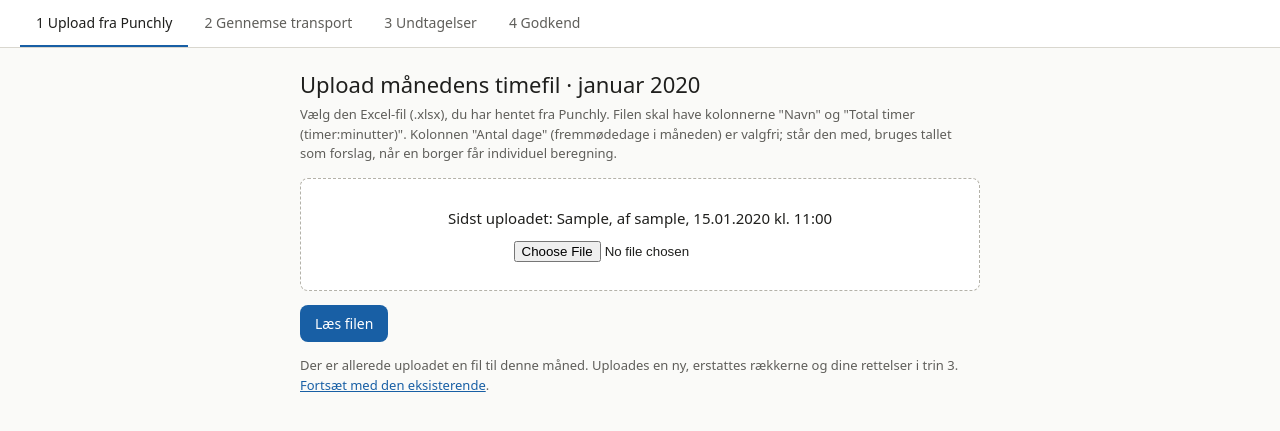
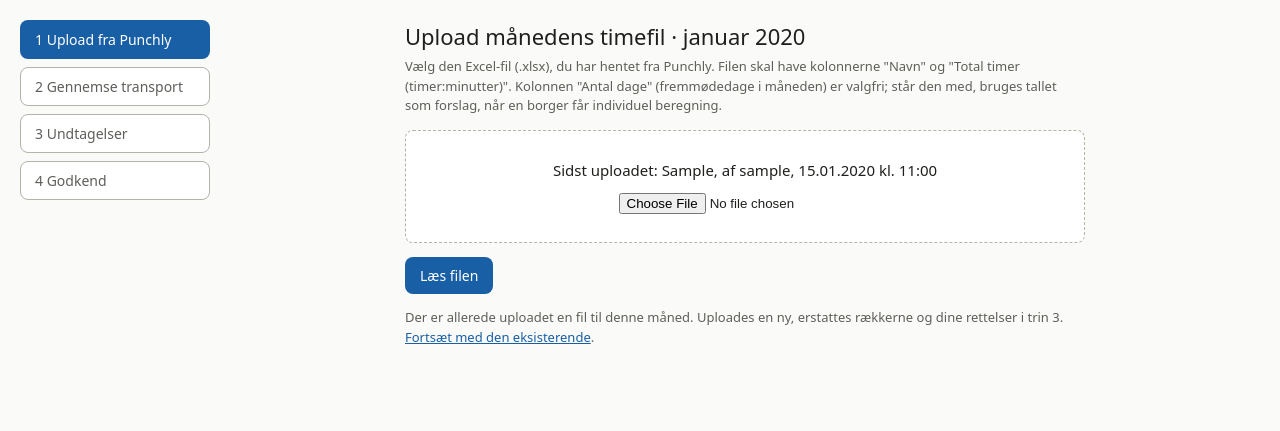
Before and after one commit to HJK-SAEH-Automatisering/BorgerL-n, a Django app: page /koersel/1/upload/ in a window 1280 px wide. Shown: the part 38-469 px from the top of the page. Run offline with Django 5.2, Linux system fonts and the light colour scheme; a user stored in the database is signed in; tables that the repository leaves empty hold one stand-in row (values such as "Sample post").

Commit message:
task-0004: vis trinene som knapper i en søjle i venstre side

```diff
--- a/static/css/app.css
+++ b/static/css/app.css
@@ -31,10 +31,17 @@ a { color: var(--accent); }
 .topbar .spacer { flex: 1; }
 .topbar form { display: inline; }
 .link { background: none; border: none; color: var(--text-2); cursor: pointer; font: inherit; padding: 0; }
-.stepper { display: flex; border-bottom: 0.5px solid var(--border); background: var(--surface); padding: 0 20px; }
-.stp { font-size: 14px; padding: 12px 16px; color: var(--text-2); border-bottom: 2px solid transparent; text-decoration: none; }
-.stp.on { color: var(--text); font-weight: 500; border-bottom-color: var(--accent); }
+.side.med-trin { display: grid; grid-template-columns: 210px minmax(0, 1fr); max-width: 1440px; margin: 0 auto; }
+.stepper { display: flex; flex-direction: column; gap: 8px; padding: 20px 0 20px 20px; align-self: start; }
+.stp { font-size: 14px; padding: 8px 14px; border-radius: 8px; border: 0.5px solid var(--border-strong); background: var(--surface); color: var(--text-2); text-decoration: none; }
+.stp:hover { background: var(--surface-2); }
+.stp.on { background: var(--accent); color: var(--on-accent); border-color: transparent; font-weight: 500; }
+.stp.on:hover { background: var(--accent); filter: brightness(1.1); }
 .stp.done { color: var(--text); }
+@media (max-width: 800px) {
+  .side.med-trin { display: block; }
+  .stepper { flex-direction: row; flex-wrap: wrap; padding: 12px 20px 0; }
+}
 .wrap { max-width: 1200px; margin: 0 auto; padding: 20px; }
 .wrap.smal { max-width: 720px; }
 h1 { font-size: 22px; font-weight: 500; margin: 0 0 4px; }
--- a/templates/base.html
+++ b/templates/base.html
@@ -18,11 +18,13 @@
     <form method="post" action="{% url 'logout' %}">{% csrf_token %}<button class="link" type="submit">Log ud</button></form>
   </nav>
   {% endif %}
+  <div class="side{% block sideclass %}{% endblock %}">
   {% block stepper %}{% endblock %}
   <main class="wrap {% block wrapclass %}{% endblock %}">
     {% for m in messages %}<div class="flash {{ m.level_tag }}" role="status">{{ m }}</div>{% endfor %}
     {% block content %}{% endblock %}
   </main>
+  </div>
   {% block scripts %}{% endblock %}
 </body>
 </html>
--- a/templates/koersel/gennemse.html
+++ b/templates/koersel/gennemse.html
@@ -2,6 +2,7 @@
 {% load l10n %}
 {% block title %}Gennemse transport{% endblock %}
 {% block stepper %}{% include "koersel/_stepper.html" %}{% endblock %}
+{% block sideclass %} med-trin{% endblock %}
 {% block content %}
 <div class="head">
   <h1>Gennemse borgernes transport · {{ koersel.navn }}</h1>
--- a/templates/koersel/godkend.html
+++ b/templates/koersel/godkend.html
@@ -1,6 +1,7 @@
 {% extends "base.html" %}
 {% block title %}Godkend{% endblock %}
 {% block stepper %}{% include "koersel/_stepper.html" %}{% endblock %}
+{% block sideclass %} med-trin{% endblock %}
 {% block content %}
 <div class="head">
   <h1>Godkend beregning · {{ koersel.navn }}</h1>
```
